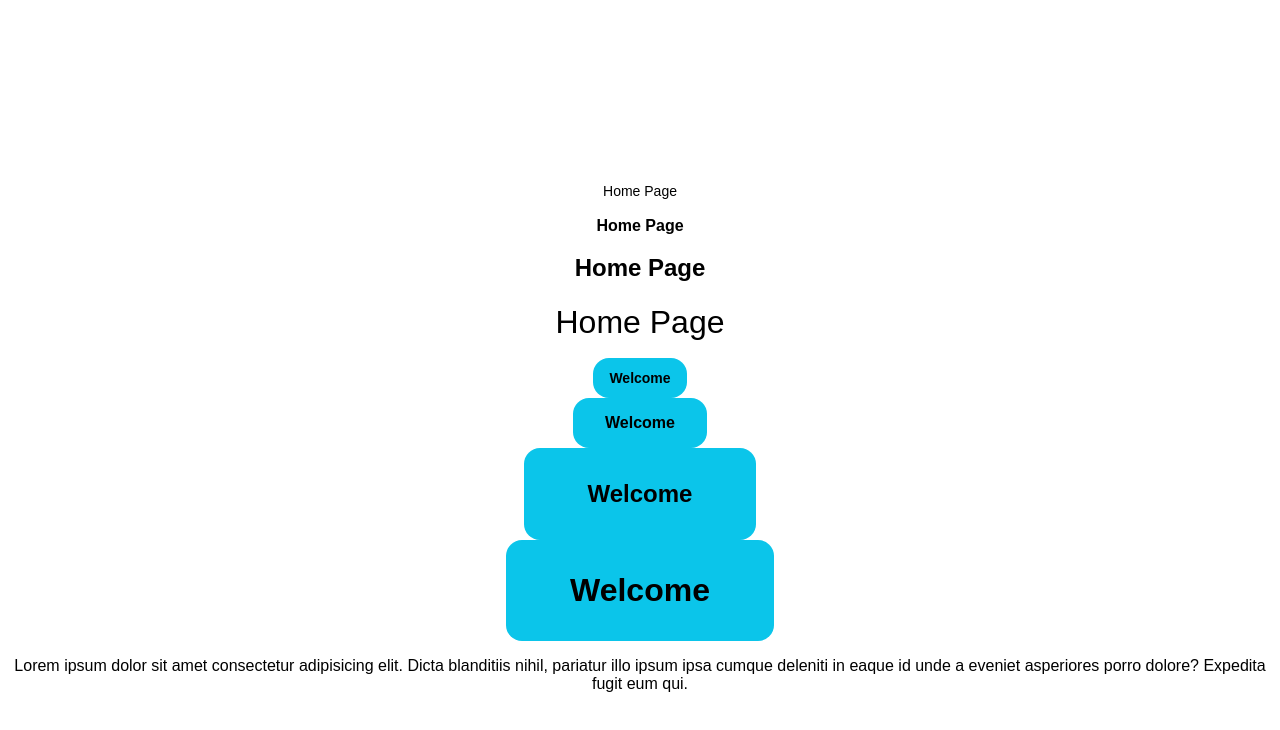
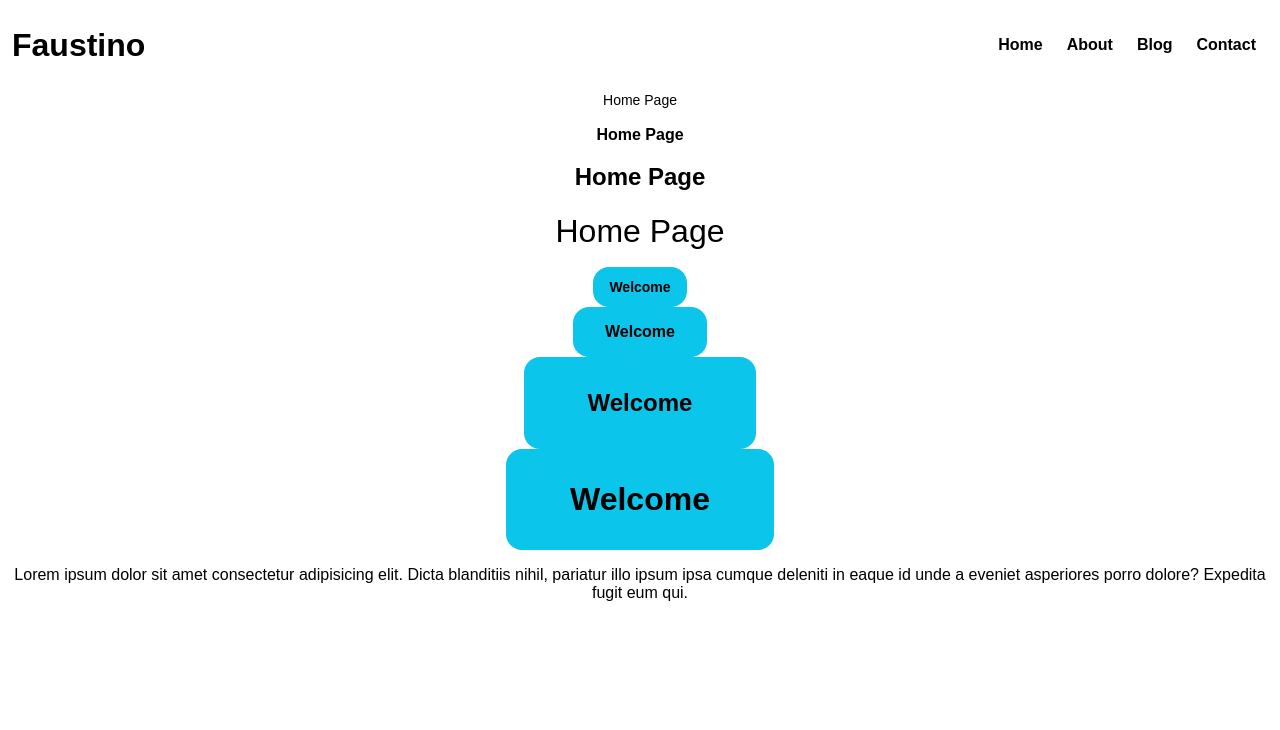
Before and after one commit to faustinozanetto/portfolio, a Next.js app: page / in a window 1280 px wide. Shown: the top 730 px of the page. Built offline with nearby package versions, Linux system fonts and the light colour scheme; a web font is replaced by a local one.

Commit message:
Continued on working on navbar links.

```diff
--- a/src/components/layouts/base/base-layout.styles.ts
+++ b/src/components/layouts/base/base-layout.styles.ts
@@ -4,8 +4,6 @@ const LayoutContainer = styled.main`
   display: flex;
   flex-direction: column;
   overflow: hidden;
-  width: 100vw;
-  height: 100vh;
   align-items: center;
   justify-content: center;
 `;
--- /dev/null
+++ b/src/components/navbar/link/navbar-link.styles.ts
@@ -0,0 +1,15 @@
+import type { StyledTypographyProps } from '@components/ui/base/typography.styled';
+import Typography from '@components/ui/base/typography.styled';
+import withProps from '@utils/theming/theming-utils';
+import styled from 'styled-components';
+
+const StyledNavbarLink = withProps<StyledTypographyProps>()(styled(Typography))`
+  text-decoration: none;
+  font-weight: ${(props) => props.theme.fontWeight.bold};
+  font-size: ${(props) => props.theme.fontSize.md};
+  color: ${(props) => props.theme.colors.text};
+  padding-left: ${(props) => props.theme.spacing.md};
+  padding-right: ${(props) => props.theme.spacing.md};
+`;
+
+export default StyledNavbarLink;
--- /dev/null
+++ b/src/components/navbar/link/navbar-link.tsx
@@ -0,0 +1,25 @@
+import React from 'react';
+import type { StyledTypographyProps } from '@components/ui/base/typography.styled';
+import Link from 'next/link';
+import StyledNavbarLink from './navbar-link.styles';
+
+export type NavbarLinkProps = React.HTMLAttributes<HTMLAnchorElement> &
+  StyledTypographyProps & {
+    children: React.ReactNode;
+    /** Link to pass to the styled a element. */
+    href?: string;
+  };
+
+const NavbarLink: React.FC<NavbarLinkProps> = (props) => {
+  const { children, href = '', ...rest } = props;
+
+  return (
+    <Link href={href} passHref>
+      <StyledNavbarLink as="a" {...rest}>
+        {children}
+      </StyledNavbarLink>
+    </Link>
+  );
+};
+
+export default NavbarLink;
--- /dev/null
+++ b/src/components/navbar/logo/navbar-logo.styles.ts
@@ -0,0 +1,18 @@
+import styled from 'styled-components';
+
+const StyledNavbarLogo = styled.a`
+  display: flex;
+  flex: 0 0 auto;
+  position: relative;
+  float: left;
+  align-items: center;
+  padding-left: 0;
+  margin-right: ${(props) => props.theme.spacing.md};
+  font-size: ${(props) => props.theme.fontSize.xl};
+  font-weight: ${(props) => props.theme.fontWeight.bold};
+  font-family: ${(props) => props.theme.fontFamily.body};
+  color: ${(props) => props.theme.colors.text};
+  text-decoration: none;
+`;
+
+export default StyledNavbarLogo;
--- /dev/null
+++ b/src/components/navbar/logo/navbar-logo.tsx
@@ -0,0 +1,12 @@
+import React from 'react';
+import StyledNavbarLogo from './navbar-logo.styles';
+
+type NavbarLogoProps = {};
+
+const NavbarLogo: React.FC<NavbarLogoProps> = (props) => {
+  const { children } = props;
+
+  return <StyledNavbarLogo href="/">Faustino</StyledNavbarLogo>;
+};
+
+export default NavbarLogo;
--- a/src/components/navbar/navbar.styles.ts
+++ b/src/components/navbar/navbar.styles.ts
@@ -15,6 +15,7 @@ export const Navigation = styled.nav`
   align-items: stretch;
   justify-content: space-between;
   height: 90px;
+  width: 100%;
   float: none;
 `;
 
@@ -24,6 +25,7 @@ export const NavbarLeft = styled.div`
 
 export const NavbarRight = styled.div`
   display: flex;
+  align-items: center;
 `;
 
 export default StyledNavbar;
--- a/src/components/navbar/navbar.tsx
+++ b/src/components/navbar/navbar.tsx
@@ -1,4 +1,6 @@
 import React from 'react';
+import NavbarLink from './link/navbar-link';
+import NavbarLogo from './logo/navbar-logo';
 import StyledNavbar, { Navigation, NavbarContainer, NavbarLeft, NavbarRight } from './navbar.styles';
 
 type NavbarProps = {};
@@ -11,10 +13,17 @@ const Navbar: React.FC<NavbarProps> = (props) => {
       <NavbarContainer>
         <Navigation>
           {/* LEFT */}
-          <NavbarLeft></NavbarLeft>
+          <NavbarLeft>
+            <NavbarLogo />
+          </NavbarLeft>
 
           {/* RIGHT */}
-          <NavbarRight></NavbarRight>
+          <NavbarRight>
+            <NavbarLink href="/">Home</NavbarLink>
+            <NavbarLink href="/about">About</NavbarLink>
+            <NavbarLink href="/blog">Blog</NavbarLink>
+            <NavbarLink href="/contact">Contact</NavbarLink>
+          </NavbarRight>
         </Navigation>
       </NavbarContainer>
     </StyledNavbar>
```
Also changed, not shown: src/components/navbar/navbar-logo.tsx (deleted, +0 -15 lines).
